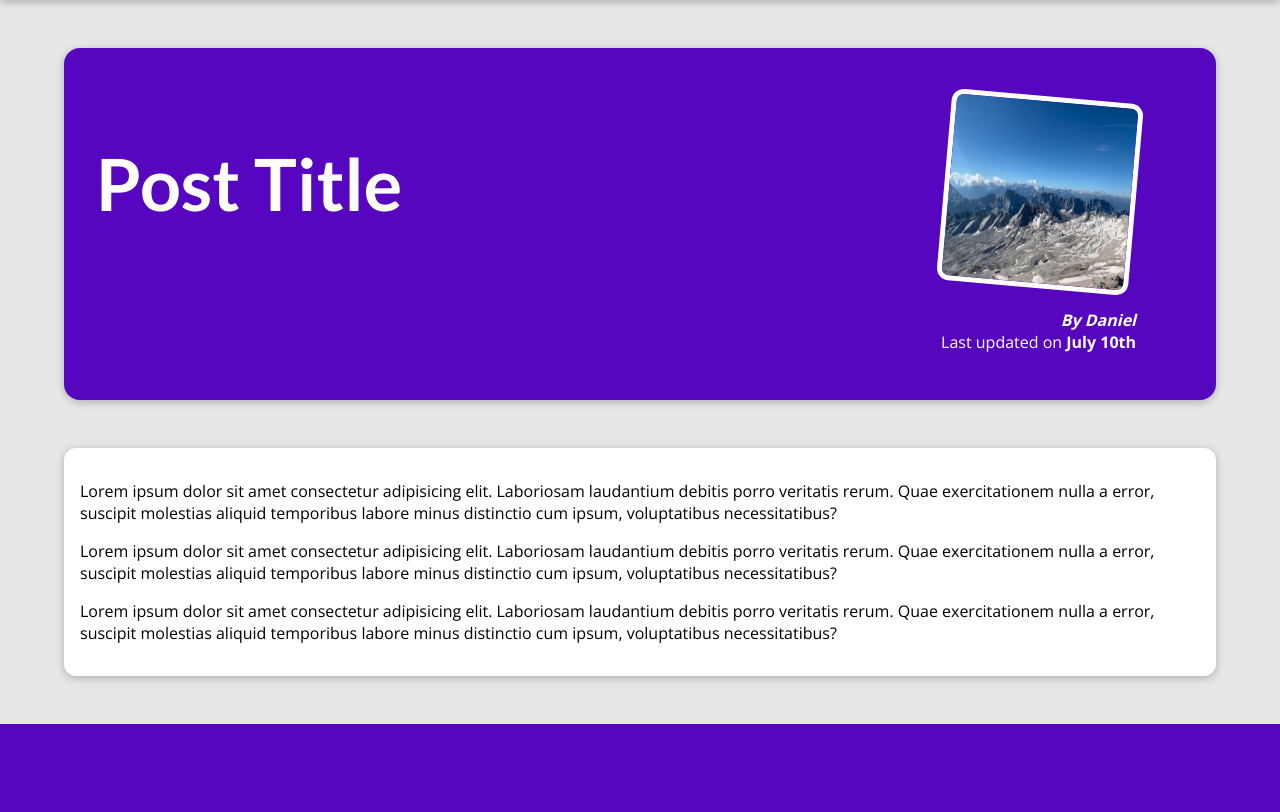
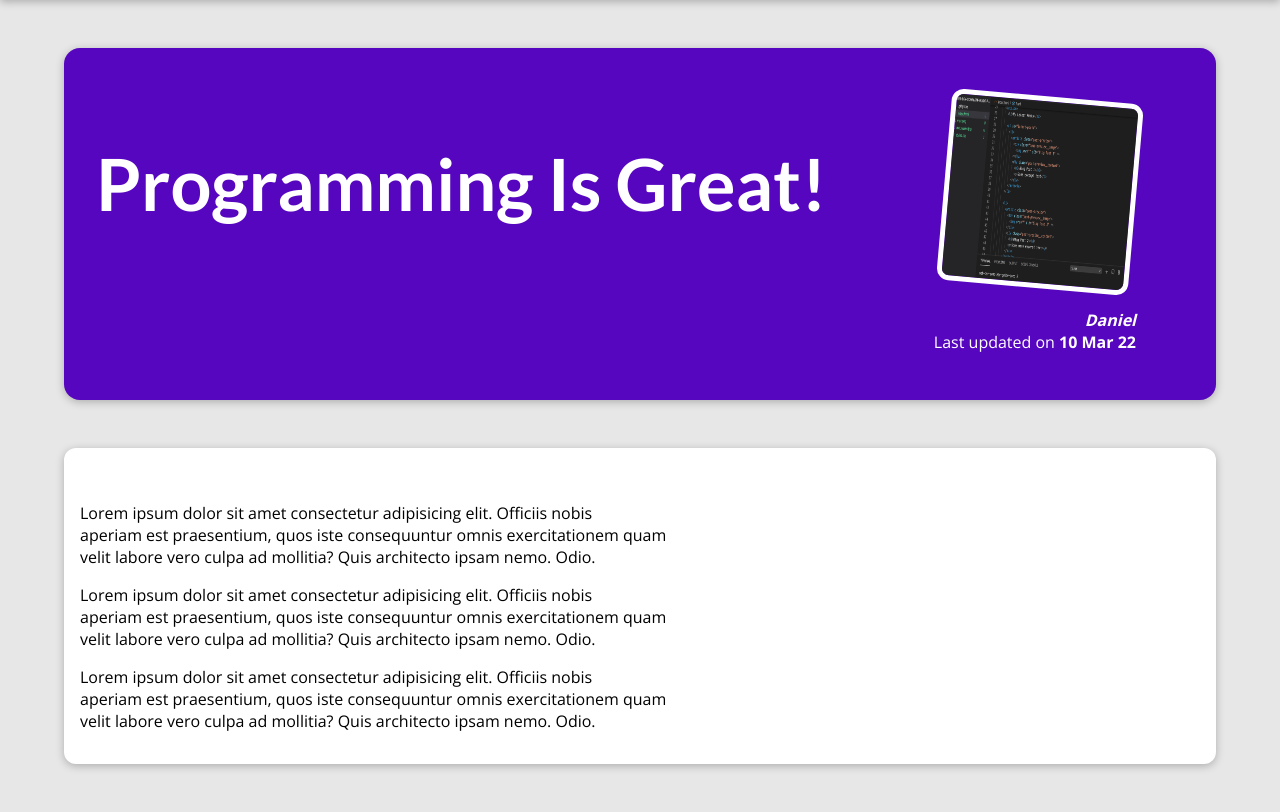
Before and after one commit to dshaby/django-app, a Django app: page /posts/programming-is-fun in a window 1280 px wide. Shown: the part 80-892 px from the top of the page. Before the commit the page ends 804 px from the top, so only its background shows below. Run offline with Django 5.2, Linux system fonts and the light colour scheme.

Commit message:
updates all-posts & single-posts template data pages dynamically

```diff
--- a/blog/templates/blog/post-detail.html
+++ b/blog/templates/blog/post-detail.html
@@ -2,7 +2,7 @@
 {% load static %}
 
 {% block title %}
-    This Post Title
+    {{post.title}}
 {% endblock title %}
 
 {% block css_files %}
@@ -11,23 +11,15 @@
 
 {% block content %}
     <section id="summary">
-        <h2>Post Title</h2>
+        <h2>{{post.title}}</h2>
         <article>
-            <img src="{% static "blog/images/mountains.jpg" %}" alt="Post title" />
-            <address>By Daniel</address>
-            <div>Last updated on <time>July 10th</time></div>
+            <img src="{% static "blog/images/"|add:post.image %}" alt="{{post.title}}" />
+            <address>{{post.author}}</address>
+            <div>Last updated on <time>{{post.date|date:"d M y"}}</time></div>
         </article>
     </section>
 
     <main>
-        <p>
-            Lorem ipsum dolor sit amet consectetur adipisicing elit. Laboriosam laudantium debitis porro veritatis rerum. Quae exercitationem nulla a error, suscipit molestias aliquid temporibus labore minus distinctio cum ipsum, voluptatibus necessitatibus?
-        </p>
-        <p>
-            Lorem ipsum dolor sit amet consectetur adipisicing elit. Laboriosam laudantium debitis porro veritatis rerum. Quae exercitationem nulla a error, suscipit molestias aliquid temporibus labore minus distinctio cum ipsum, voluptatibus necessitatibus?
-        </p>
-        <p>
-            Lorem ipsum dolor sit amet consectetur adipisicing elit. Laboriosam laudantium debitis porro veritatis rerum. Quae exercitationem nulla a error, suscipit molestias aliquid temporibus labore minus distinctio cum ipsum, voluptatibus necessitatibus?
-        </p>
+        {{post.content|linebreaks}}
     </main>
 {% endblock content %}
--- a/blog/views.py
+++ b/blog/views.py
@@ -74,8 +74,13 @@
 
 
 def posts(request):
-    return render(request, "blog/all-posts.html")
+    return render(request, "blog/all-posts.html", {
+        "all_posts": all_posts
+    })
 
 
 def post_detail(request, slug):
-    return render(request, "blog/post-detail.html")
+    identified_post = next(post for post in all_posts if post['slug'] == slug)
+    return render(request, "blog/post-detail.html", {
+        "post": identified_post
+    })
```
Also changed, not shown: blog/templates/blog/all-posts.html (+3 -6 lines).
